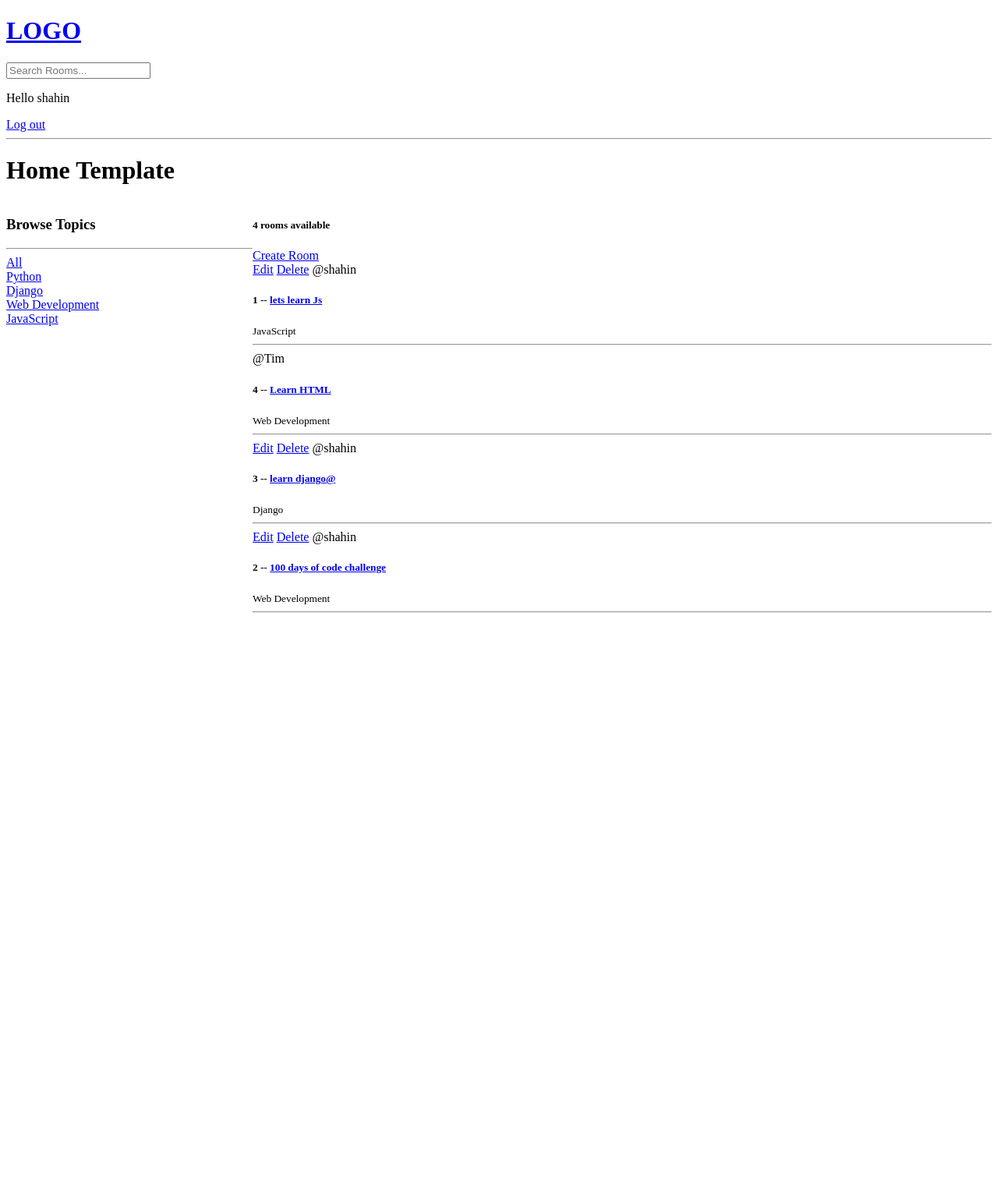
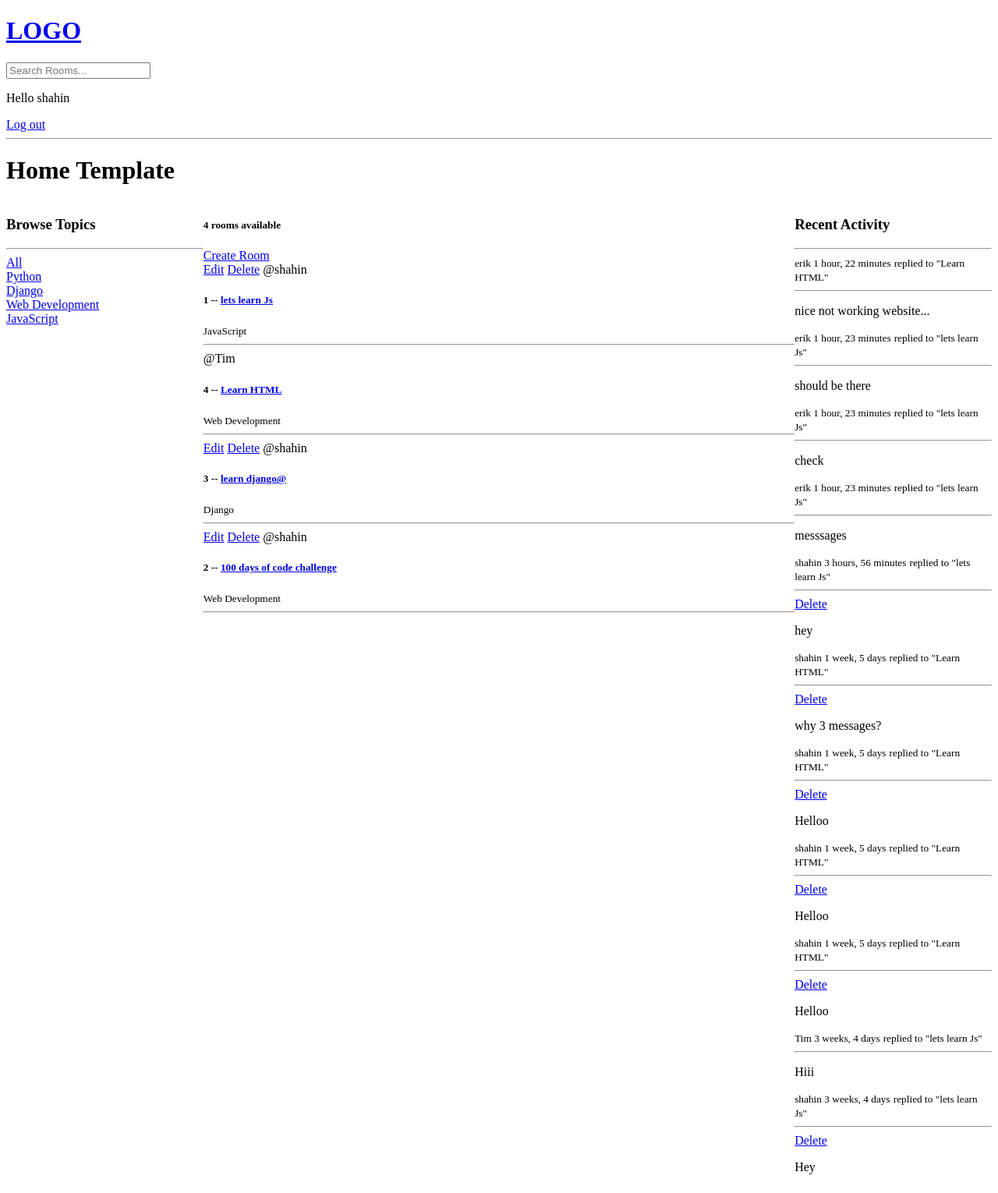
Before and after one commit to SahinS9/studybud, a Django app: page / in a window 1280 px wide. Shown: the whole page at 78% size. Before the commit the page ends 786 px from the top, so only its background shows below. Run offline with Django 3.2, Linux system fonts and the light colour scheme; a user stored in the database is signed in; data comes from the database, SQL or seed files in the repository; both versions use the stored data as it was after the commit.

Commit message:
Recent activiy in home page and can delete messages by owner. All templates are seperated and included to the main page

```diff
--- a/base/models.py
+++ b/base/models.py
@@ -35,3 +35,8 @@ class Message(models.Model):
 
     def __str__(self):
         return self.body[0:50]
+
+    #it helps to get data form this table always in descending ordered based on Meta
+    class Meta:
+        ordering = ['-updated','-created']
+        # 'updated': Ascending order  '-updated': Descending Order
--- /dev/null
+++ b/base/templates/base/activity_component.html
@@ -0,0 +1,16 @@
+<h3> Recent Activity </h3>
+<hr>
+{%for message in room_messages%}
+
+    <div>
+
+        <small> {{message.user}} {{message.created|timesince}}</small>
+        <small>replied to "{{message.room}}"</small>
+        <hr>
+        {% if request.user == message.user %}
+        <a href = "{% url 'delete-message' message.id%}">Delete</a>
+        {%endif%}
+
+        <p>{{message}}</p>
+    </div>
+{%endfor%}
--- /dev/null
+++ b/base/templates/base/feed_component.html
@@ -0,0 +1,18 @@
+{% for room in rooms%}
+<div>
+    <!-- <h5>{{room.id}} -- <a href = 'room/{{room.id}}'> {{room.name}} </a></h5> -->
+
+
+    <!-- only room owner will see "edit" and "delete option" -->
+    {%if request.user == room.host%}
+    <a href = "{% url 'update-room' room.id %}">Edit</a>
+    <a href = "{% url 'delete-room' room.id %}">Delete</a>
+    {% endif %}
+
+
+    <span>@{{room.host.username}}</span>
+    <h5>{{room.id}} -- <a href = "{% url 'room' room.id %}"> {{room.name}} </a></h5>
+    <small>{{room.topic.name}}</small>
+    <hr>
+</div>
+{% endfor %}
--- a/base/templates/base/home.html
+++ b/base/templates/base/home.html
@@ -5,7 +5,7 @@
 <style>
     .home-container{
         display: grid;
-        grid-template-columns: 1fr 3fr;
+        grid-template-columns: 1fr 3fr 1fr;
     }
 </style>
 
@@ -22,43 +22,25 @@
             <!-- in order to get all topics when open a home page -->
             <a href = "{% url 'home' %}">All</a>
         </div>
-
-
-        {% for topic in topics %}
-
-            <div>
-                <!-- this home?topic_name view helps to filter data on the home page | that q variable we use in views.home -->
-                <a href = "{% url 'home' %}?q={{topic.name}}" >{{topic.name}}</a>
-            </div>
-
-        {% endfor %}
+       {%include 'base/topics_component.html'%}
     </div>
 <div>
     <h5>{{room_count}} rooms available</h5>
     <a href = '{% url "create-room" %}'>Create Room</a>
 
+
     <div>
-        {% for room in rooms%}
-        <div>
-            <!-- <h5>{{room.id}} -- <a href = 'room/{{room.id}}'> {{room.name}} </a></h5> -->
+        {% include 'base/feed_component.html'%}
+    </div>
 
 
-            <!-- only room owner will see "edit" and "delete option" -->
-            {%if request.user == room.host%}
-            <a href = "{% url 'update-room' room.id %}">Edit</a>
-            <a href = "{% url 'delete-room' room.id %}">Delete</a>
-            {% endif %}
+    </div>
+        <div>
+           {% include 'base/activity_component.html'%}
+        </div>
 
 
-            <span>@{{room.host.username}}</span>
-            <h5>{{room.id}} -- <a href = "{% url 'room' room.id %}"> {{room.name}} </a></h5>
-            <small>{{room.topic.name}}</small>
-            <hr>
-        </div>
-        {% endfor %}
-    </div>
 
-</div>
 
 
 </div>
--- /dev/null
+++ b/base/templates/base/topics_component.html
@@ -0,0 +1,10 @@
+
+
+        {% for topic in topics %}
+
+        <div>
+            <!-- this home?topic_name view helps to filter data on the home page | that q variable we use in views.home -->
+            <a href = "{% url 'home' %}?q={{topic.name}}" >{{topic.name}}</a>
+        </div>
+
+    {% endfor %}
--- a/base/views.py
+++ b/base/views.py
@@ -99,6 +99,7 @@ def home(request):
         Q(description__icontains = q)
                                 )
 
+
     # rooms = Room.objects.all()
 
     #need to change topics for most viewed or smth
@@ -107,8 +108,12 @@ def home(request):
     #this works faster than python len
     room_count = rooms.count()
 
+    #show activity in Recent Activity section
+    room_messages = Message.objects.filter(Q(room__topic__name__icontains=q)).order_by('-updated')
 
-    context = {'rooms':rooms, 'topics':topics, "room_count": room_count}
+
+
+    context = {'rooms':rooms, 'topics':topics, "room_count": room_count,'room_messages':room_messages}
     return render(request, 'base/home.html', context)
 
 
```
Also changed, not shown: base/templates/base/profile.html (added, +7 -0 lines), db.sqlite3.
